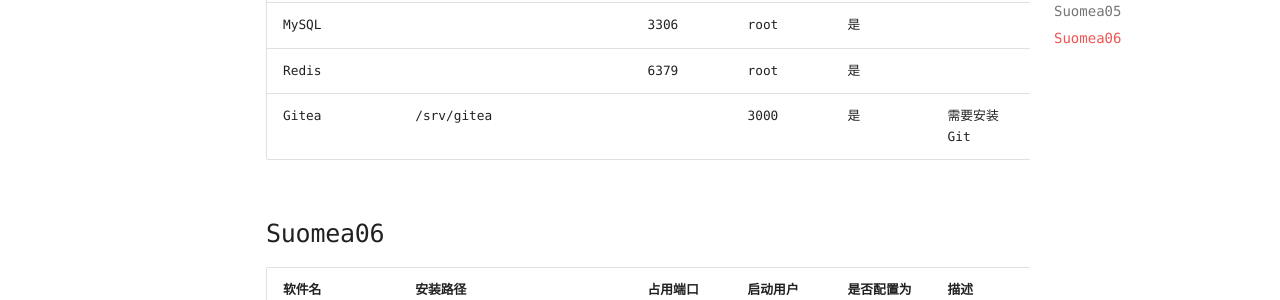
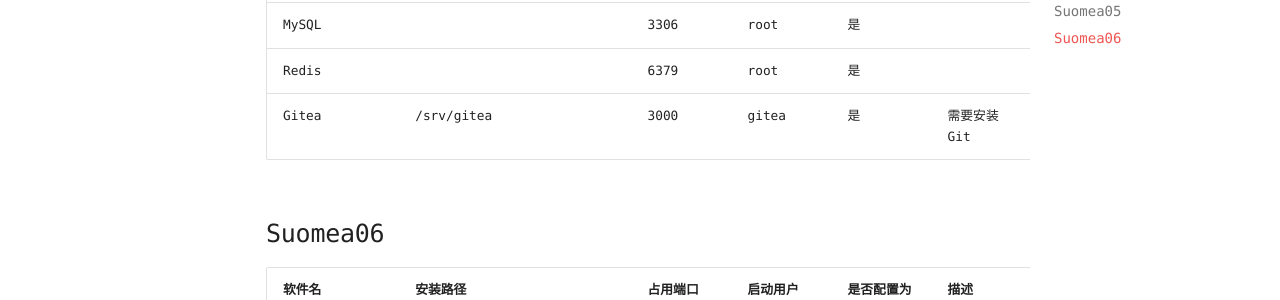
Before and after one commit to Suomea/blog, an MkDocs documentation site: the page built from docs/Architecture/设备信息.md, in a window 1280 px wide and 900 px high, scrolled down 2119 px. Shown: the part 280-580 px from the top of the window. Built offline with MkDocs 1.6.1 and Material for MkDocs 9.7.7, drawn with Linux system fonts in a browser that asks for light colours; some web fonts are replaced.

Commit message:
更新‘设备信息’。

```diff
--- a/docs/Architecture/设备信息.md
+++ b/docs/Architecture/设备信息.md
@@ -46,7 +46,7 @@
 | node_exporter | /srv/metrics/node_exporter | 9100 | root | 是 | |
 | MySQL |  | 3306 | root | 是 | |
 | Redis |  | 6379 | root | 是 | |
-| Gitea | /srv/gitea |  | 3000 | 是 | 需要安装 Git |
+| Gitea | /srv/gitea | 3000 | gitea | 是 | 需要安装 Git |
 
 ## Suomea06
 | 软件名 | 安装路径 | 占用端口 | 启动用户 | 是否配置为服务 | 描述 |
```
